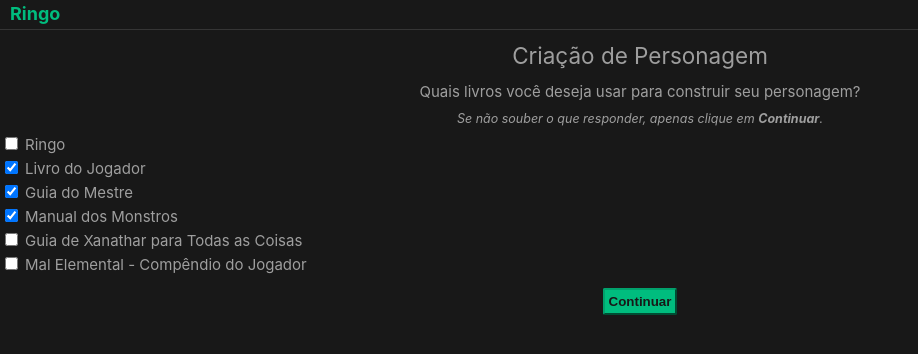
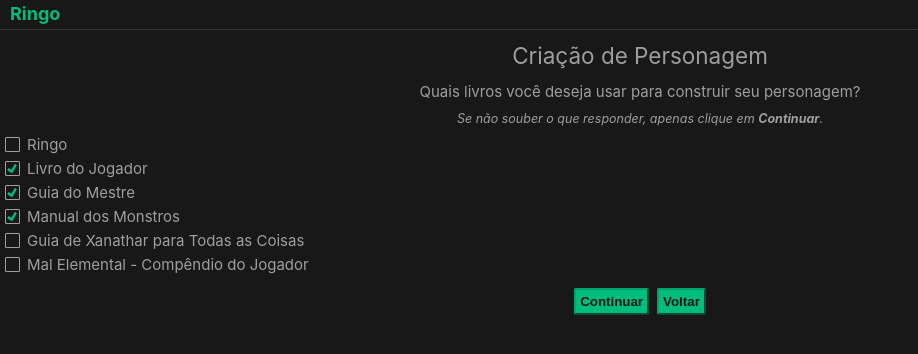
Before and after one commit to ferreira-tb/ringo, a Vue app: page /create/char/s1 in a window 1280 px wide. Shown: the top 354 px of the page, without its empty margins (0-918 px from the left). Built offline with nearby package versions, Linux system fonts and the light colour scheme.

Commit message:
Books.vue

```diff
--- a/src/assets/main.css
+++ b/src/assets/main.css
@@ -36,9 +36,46 @@ body {
     font-size: 15px;
 }
 
+input[type="checkbox"] {
+    appearance: none;
+    background-color: var(--color-background);
+    font: inherit;
+    color: currentColor;
+    width: 1em;
+    height: 1em;
+    border: 0.1em solid currentColor;
+    border-radius: 0.1em;
+    display: grid;
+    place-content: center;
+}
+
+input[type="checkbox"]::before {
+    content: "";
+    width: 0.65em;
+    height: 0.65em;
+    transform: scale(0);
+    transition: 150ms transform ease-in-out;
+    box-shadow: inset 1em 1em var(--color-green);
+    background-color: CanvasText;
+    transform-origin: bottom left;
+    clip-path: polygon(14% 44%, 0 65%, 50% 100%, 100% 16%, 80% 0%, 43% 62%);
+}
+
+input[type="checkbox"]:checked::before {
+    transform: scale(1);
+}
+
 /** CLASSES */
 .bold {
     font-weight: bold;
+}
+
+.checkbox-label {
+    display: grid;
+    grid-template-columns: 1em auto;
+    gap: 0.5em;
+    align-items: center;
+    user-select: none;
 }
 
 .button-area {
@@ -51,13 +88,10 @@ body {
     margin-left: 0.2em;
     margin-right: 0.2em;
     margin-bottom: 0.3em;
+    user-select: none;
 }
 
-.text-line-small {
-    text-align: center;
-    margin-left: 0.2em;
-    margin-right: 0.2em;
-    margin-bottom: 0.3em;
+.small {
     font-size: smaller;
     font-style: italic;
 }
--- a/src/components/create_char/Books.vue
+++ b/src/components/create_char/Books.vue
@@ -13,20 +13,20 @@ const { character } = charStore;
 
 <template>
     <p class="text-line">Quais livros você deseja usar para construir seu personagem?</p>
-    <p class="text-line-small">Se não souber o que responder, apenas clique em <span class="bold">Continuar</span>.</p>
+    <p class="text-line small">Se não souber o que responder, apenas clique em <span class="bold">Continuar</span>.</p>
 
     <div class="books-area">
         <template v-for="book in books">
-            <div>
+            <label class="checkbox-label">
                 <input
                     type="checkbox"
                     name="books"
                     v-model="character.books"
                     :id="`book_${book[0]}`"
                     :value="book[0]"
-                >
-                <label :for="`book_${book[0]}`">{{ book[1] }}</label>
-            </div>
+                />
+                {{ book[1] }}
+            </label>
         </template>
     </div>
 
@@ -36,11 +36,13 @@ const { character } = charStore;
             :disabled="(character.books.length < 1)"
             @click.prevent="router.push({ name: 'create-char-step-2' })"
         />
+        <StandardButton
+            text="Voltar"
+            @click.prevent="router.push({ name: 'create-char' })"
+        />
     </div>
 </template>
 
 <style scoped>
-.books-area label {
-    margin-left: 0.5em;
-}
+
 </style>
--- a/src/components/create_char/RaceAndClass.vue
+++ b/src/components/create_char/RaceAndClass.vue
@@ -1,7 +1,9 @@
 <script setup lang="ts">
+import { router } from '@/router/index.js';
 import { storeToRefs } from 'pinia';
 import { useCharacterStore } from '@/stores/character.js';
 import { useGameStore } from '@/stores/game.js';
+import StandardButton from '@/components/StandardButton.vue';
 
 const charStore = useCharacterStore();
 const { character } = storeToRefs(charStore);
@@ -18,6 +20,17 @@ const { races, classes } = gameStore;
     <div class="input-area">
 
     </div>
+
+    <div class="button-area">
+        <StandardButton
+            text="Continuar"
+            @click.prevent="router.push({ name: 'create-char-step-3' })"
+        />
+        <StandardButton
+            text="Voltar"
+            @click.prevent="router.push({ name: 'create-char-step-1' })"
+        />
+    </div>
 </template>
 
 <style scoped>
--- a/src/views/CreateCharacter.vue
+++ b/src/views/CreateCharacter.vue
@@ -16,5 +16,6 @@ h1 {
     text-align: center;
     font-size: 1.5em;
     margin-bottom: 0.3em;
+    user-select: none;
 }
 </style>
```
